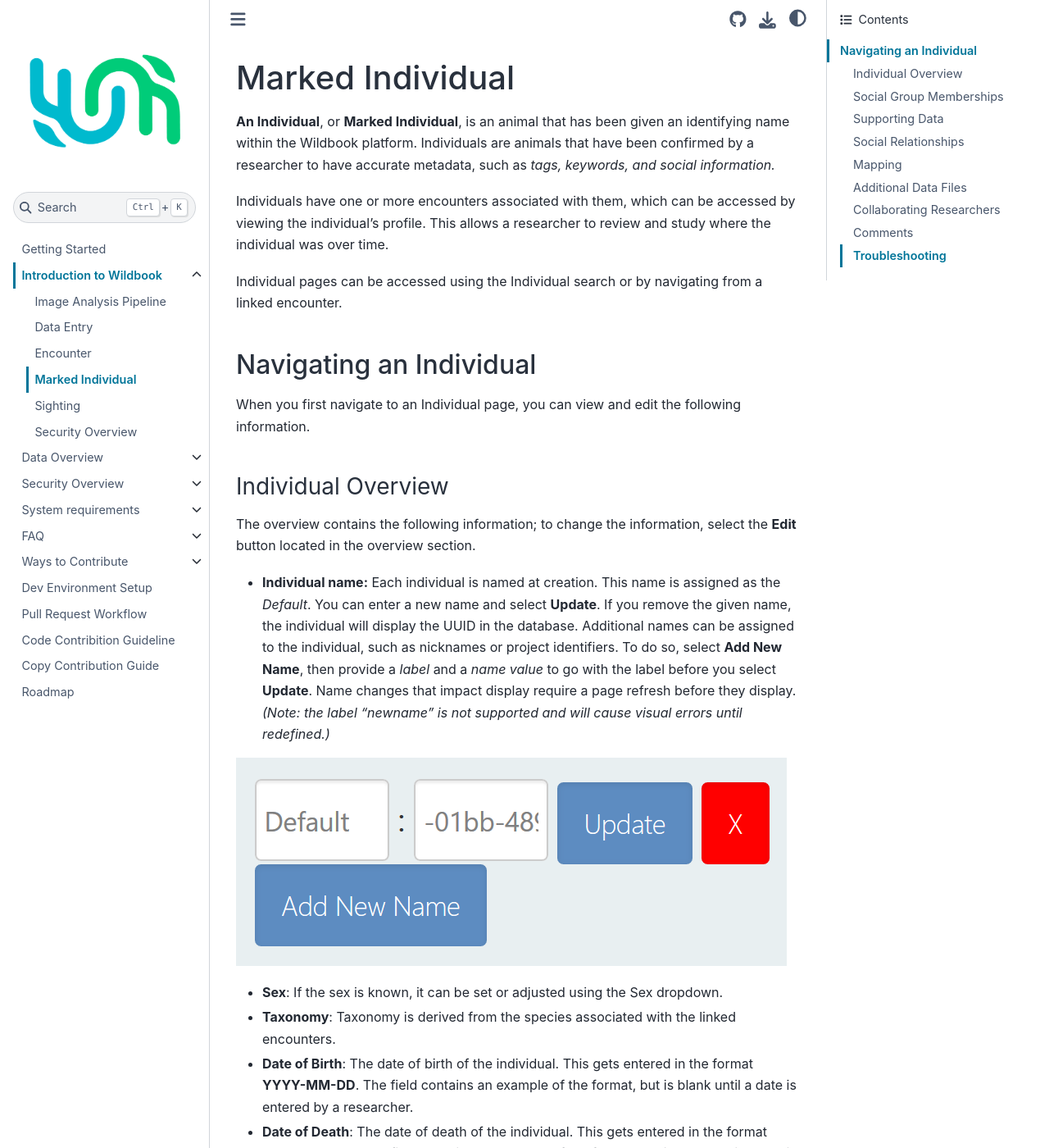
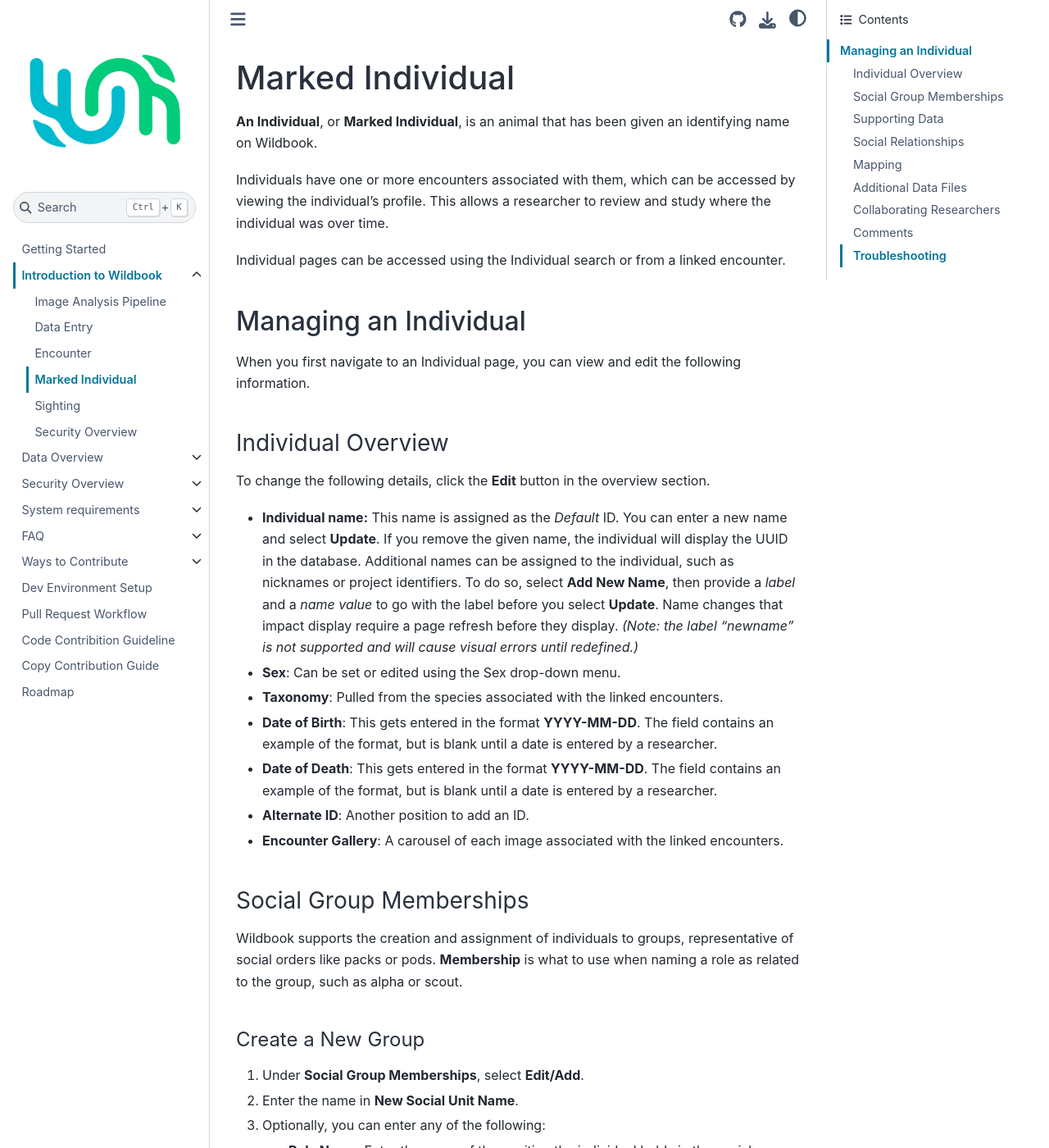
Before and after one commit to WildMeOrg/wildbook-docs, a Sphinx documentation site: the page built from docs/introduction/marked-individual.md, in a window 1280 px wide and 1400 px high. Shown: the whole window at 82% size. Built offline with Sphinx 7.4.7 and the Sphinx Book theme 1.1.4, drawn with Linux system fonts in a browser that asks for light colours; some of the changed text lies outside the part shown.

Commit message:
Update marked-individual.md
Updates to readibility, removed outadated screenshot

```diff
--- a/docs/introduction/marked-individual.md
+++ b/docs/introduction/marked-individual.md
@@ -1,32 +1,31 @@
 # Marked Individual
 
-**An Individual**, or **Marked Individual**, is an animal that has been given an identifying name within the Wildbook platform. Individuals are animals that have been confirmed by a researcher to have accurate metadata, such as *tags, keywords, and social information.*
+**An Individual**, or **Marked Individual**, is an animal that has been given an identifying name on Wildbook.
 
 Individuals have one or more encounters associated with them, which can be accessed by viewing the individual’s profile. This allows a researcher to review and study where the individual was over time.
 
-Individual pages can be accessed using the Individual search or by navigating from a linked encounter.
+Individual pages can be accessed using the Individual search or from a linked encounter.
 
-## Navigating an Individual
+## Managing an Individual
 
 When you first navigate to an Individual page, you can view and edit the following information.
 
 ### Individual Overview
 
-The overview contains the following information; to change the information, select the **Edit** button located in the overview section.
+To change the following details, click the **Edit** button in the overview section.
 
-* **Individual name:** Each individual is named at creation. This name is assigned as the *Default*. You can enter a new name and select **Update**. If you remove the given name, the individual will display the UUID in the database. Additional names can be assigned to the individual, such as nicknames or project identifiers. To do so, select **Add New Name**, then provide a *label* and a *name value* to go with the label before you select **Update**. Name changes that impact display require a page refresh before they display. *(Note: the label "newname" is not supported and will cause visual errors until redefined.)*
+* **Individual name:** This name is assigned as the *Default* ID. You can enter a new name and select **Update**. If you remove the given name, the individual will display the UUID in the database. Additional names can be assigned to the individual, such as nicknames or project identifiers. To do so, select **Add New Name**, then provide a *label* and a *name value* to go with the label before you select **Update**. Name changes that impact display require a page refresh before they display. *(Note: the label "newname" is not supported and will cause visual errors until redefined.)*
 
-![individual name form](../assets/images/wb-individual-add-name.png)
-
-* **Sex**: If the sex is known, it can be set or adjusted using the Sex dropdown.
-* **Taxonomy**: Taxonomy is derived from the species associated with the linked encounters.
-* **Date of Birth**: The date of birth of the individual. This gets entered in the format **YYYY-MM-DD**. The field contains an example of the format, but is blank until a date is entered by a researcher.
-* **Date of Death**: The date of death of the individual. This gets entered in the format **YYYY-MM-DD**. The field contains an example of the format, but is blank until a date is entered by a researcher.
-* **Alternate ID**: Another position to add an ID. Planned to be deprecated. *Encounter Gallery*: a carousel of each media asset associated with the linked encounters.
+* **Sex**: Can be set or edited using the Sex drop-down menu.
+* **Taxonomy**: Pulled from the species associated with the linked encounters.
+* **Date of Birth**: This gets entered in the format **YYYY-MM-DD**. The field contains an example of the format, but is blank until a date is entered by a researcher.
+* **Date of Death**: This gets entered in the format **YYYY-MM-DD**. The field contains an example of the format, but is blank until a date is entered by a researcher.
+* **Alternate ID**: Another position to add an ID.
+* **Encounter Gallery**: A carousel of each image associated with the linked encounters.
 
 ### Social Group Memberships
 
-To support tracking animals that operate in social groups, Wildbook can support the creation and assignment of individuals to groups, representative of social orders like packs or pods. **Membership** is what to use when naming a role as related to the group, such as alpha or scout.
+Wildbook supports the creation and assignment of individuals to groups, representative of social orders like packs or pods. **Membership** is what to use when naming a role as related to the group, such as alpha or scout.
 
 #### Create a New Group
 
@@ -48,12 +47,12 @@
 #### Remove an Existing Group
 
 1. Under **Social Group Memberships**, select **Edit/Add**.
-2. In the **Social Group Name** dropdown, select the group you intend to remove.
+2. In the **Social Group Name** drop-down manu, select the group you intend to remove.
 3. Select **Remove**.
 
 ### Supporting Data
 
-The tables show major data contributions that support the creation of the individual, including all linked encounters and all provided biological samples.
+The tables show contributions that support the creation of the individual, including all linked encounters and available biological samples.
 
 * **Encounter Table:** All encounters that the user has access to display in a table. A total count of the number of encounters that make up the individual is also provided.
 * **Biological Samples:** All biological samples associated with the encounters that make up the individual are displayed.
@@ -98,15 +97,15 @@
 
 #### Co-occurrences
 
-Co-occurrences are used to display instances of individuals being sighted together.
+Displays instances of individuals being sighted together.
 
 #### Co-occurrences Diagram
 
-The co-occurrence diagram is a tool to allow for easy visualization of the co-sightings between individuals.
+A tool to allow for easy visualization of the co-sightings between individuals.
 
 #### Co-occurences Table
 
-Navigate to the table to see all instances of sightings that include this individual and others.
+Contains all sightings that include this individual and others.
 
 ### Mapping
 
```
Also changed, not shown: other parts of docs/introduction/marked-individual.md (+1 -1 lines).
